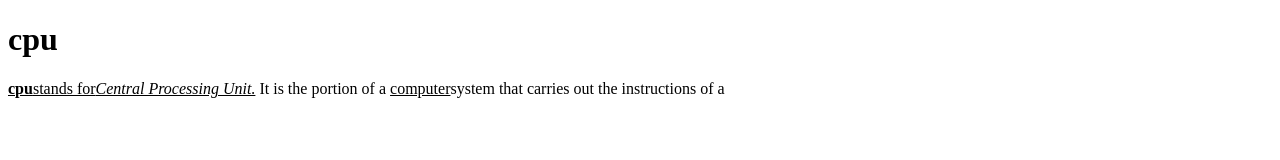
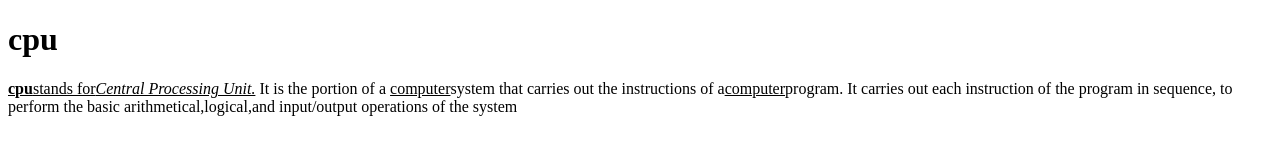
Before and after one commit to iamneo-production/acabbcaffbeccdccadaeccdfffebaeceaec, a website: page public/index.html in a window 1280 px wide. Drawn offline with Linux system fonts and the light colour scheme.

Commit message:
Backup Commit

```diff
--- a/public/index.html
+++ b/public/index.html
@@ -11,7 +11,9 @@
     <h1>cpu</h1>
     <p><u><b>cpu</b>stands for<i>Central Processing Unit.</i></u>
         It is the portion of a <u>computer</u>system that carries
-        out the instructions of a
+        out the instructions of a<u>computer</u>program.
+        It carries out each instruction of the program in sequence,
+        to perform the basic arithmetical,logical,and input/output operations of the system
     </p>
 </body>
 </html>
```
